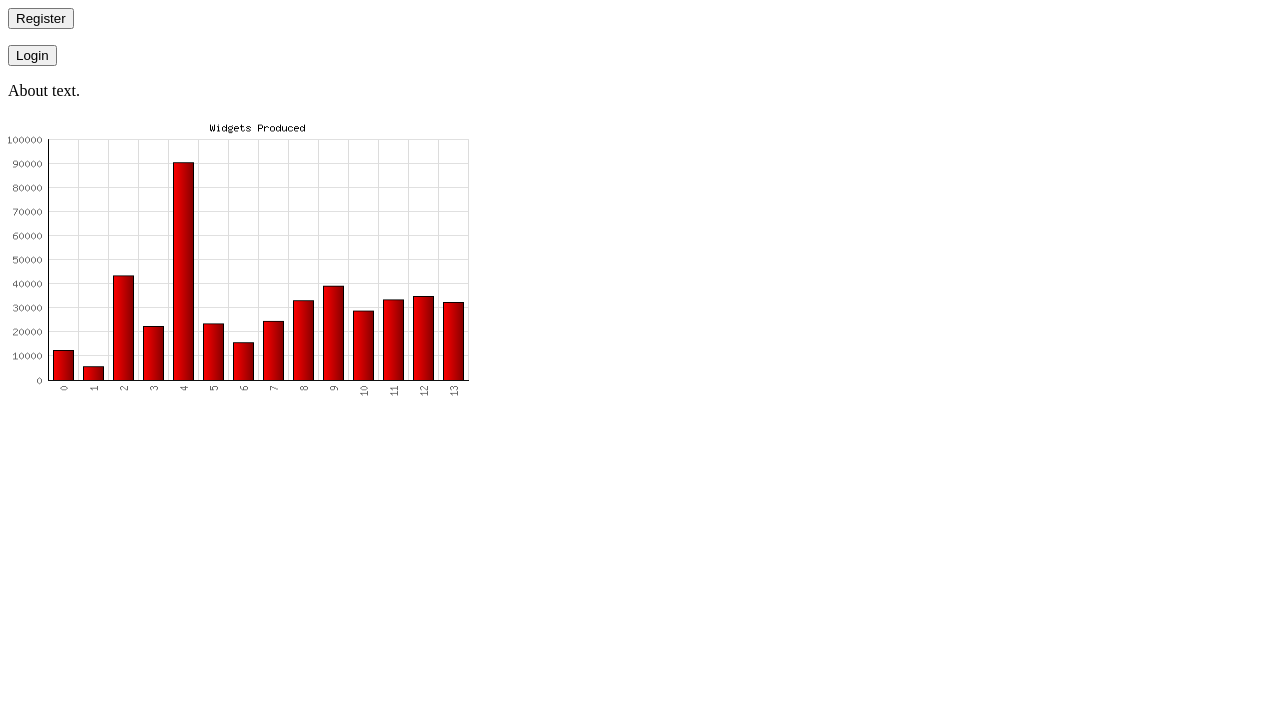
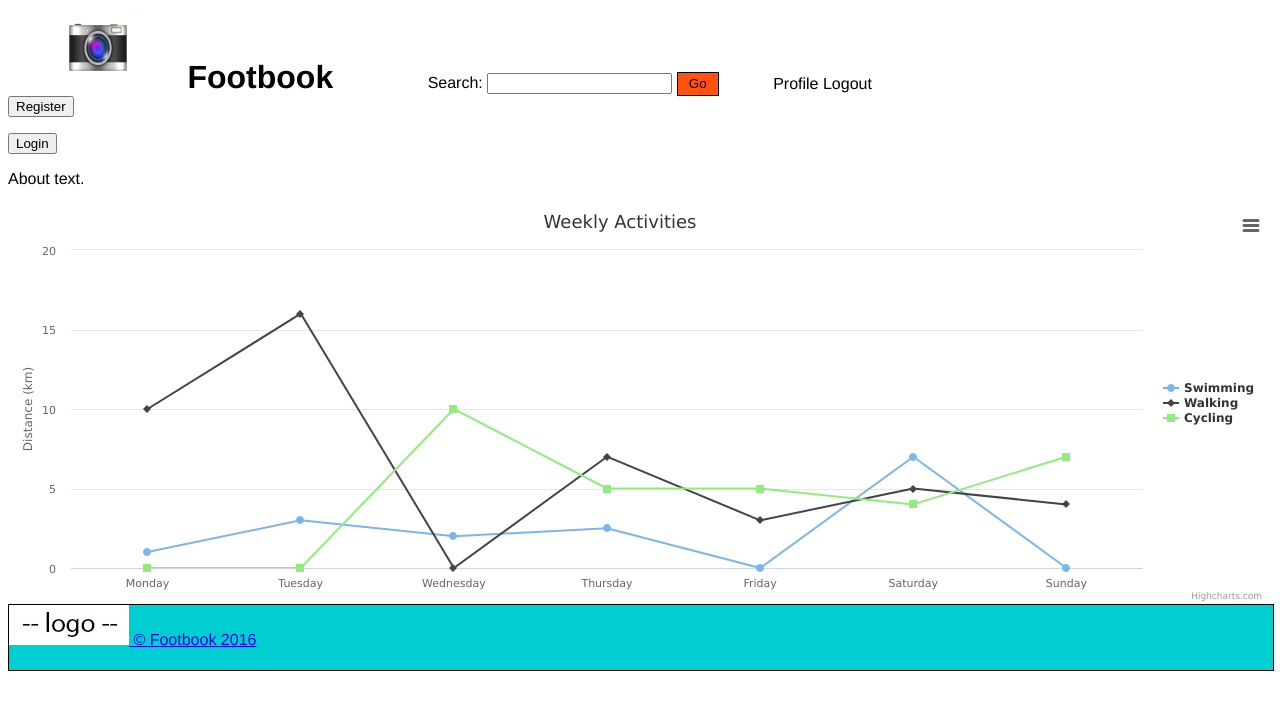
Before and after one commit to ncss/projects-2016-2, a Python web app: template templates/landing.html in a window 1280 px wide. Shown: the top 710 px of the page. Run offline with Jinja, Linux system fonts and the light colour scheme; the template is opened without the code that fills it, so the values that code supplies are empty; some libraries are stand-ins or nearby versions.

Commit message:
inserted chart into landing page
added js and jq to header
landingtest and weeklyactivity charts

```diff
--- /dev/null
+++ b/static/js/landingtest.js
@@ -0,0 +1,40 @@
+$(function () {
+	$('#container').highcharts({
+        title: {
+            text: "Weekly Activities",
+            x: -20 //center
+        },
+        xAxis: {
+            categories: ["Monday", "Tuesday", "Wednesday", "Thursday", "Friday", "Saturday", "Sunday"]
+        },
+        yAxis: {
+            title: {
+                text: "Distance (km)"
+            },
+            plotLines: [{
+                value: 0,
+                width: 1,
+                color: "#808080"
+            }]
+        },
+        tooltip: {
+            valueSuffix: "km"
+        },
+        legend: {
+            layout: 'vertical',
+            align: 'right',
+            verticalAlign: 'middle',
+            borderWidth: 0
+        },
+        series: [{
+            name: "Swimming",
+            data: [1, 3, 2, 2.5, 0, 7, 0]
+        }, {
+            name: "Walking",
+            data: [10, 16, 0, 7, 3, 5, 4]
+        }, {
+            name: "Cycling",
+            data: [0, 0, 10, 5, 5, 4, 7]
+        }]
+    });
+});
--- a/templates/header.html
+++ b/templates/header.html
@@ -1,6 +1,10 @@
 <HTML>
 	<HEAD>
-	<link rel="stylesheet" type="text/css" href="index_css.css">
+		<LINK rel="stylesheet" type="text/css" href="index_css.css">
+		<SCRIPT src="http://ajax.googleapis.com/ajax/libs/jquery/1.8.2/jquery.min.js"></SCRIPT>
+		<SCRIPT src="https://code.highcharts.com/highcharts.js"></SCRIPT>
+		<SCRIPT src="https://code.highcharts.com/modules/exporting.js"></SCRIPT>
+		<SCRIPT src="/static/js/landingtest.js"> </SCRIPT>
 	</HEAD>
 
 	<BODY>
--- a/templates/landing.html
+++ b/templates/landing.html
@@ -1,6 +1,7 @@
 <!DOCTYPE HTML />
-<HTML>
-    <BODY>
+
+{% include "header.html" %}
+
         <FORM action="http://google.com">
             <input type="submit" value="Register" />
         </FORM>
@@ -10,6 +11,7 @@
         <P>
             About text.
         </P>
-        <IMG src="/static/img/graph.png" alt="graphs and stats" height="300" width="500" />
-    </BODY>
-</HTML>
+
+		<div id="container" style="min-width: 310px; height: 400px; margin: 0 auto"></div>
+
+{% include "footer.html" %}
```
Also changed, not shown: static/js/weeklyactivity.js (added, +42 -0 lines), templates/weeklyactivitychart.html (added, +8 -0 lines).
